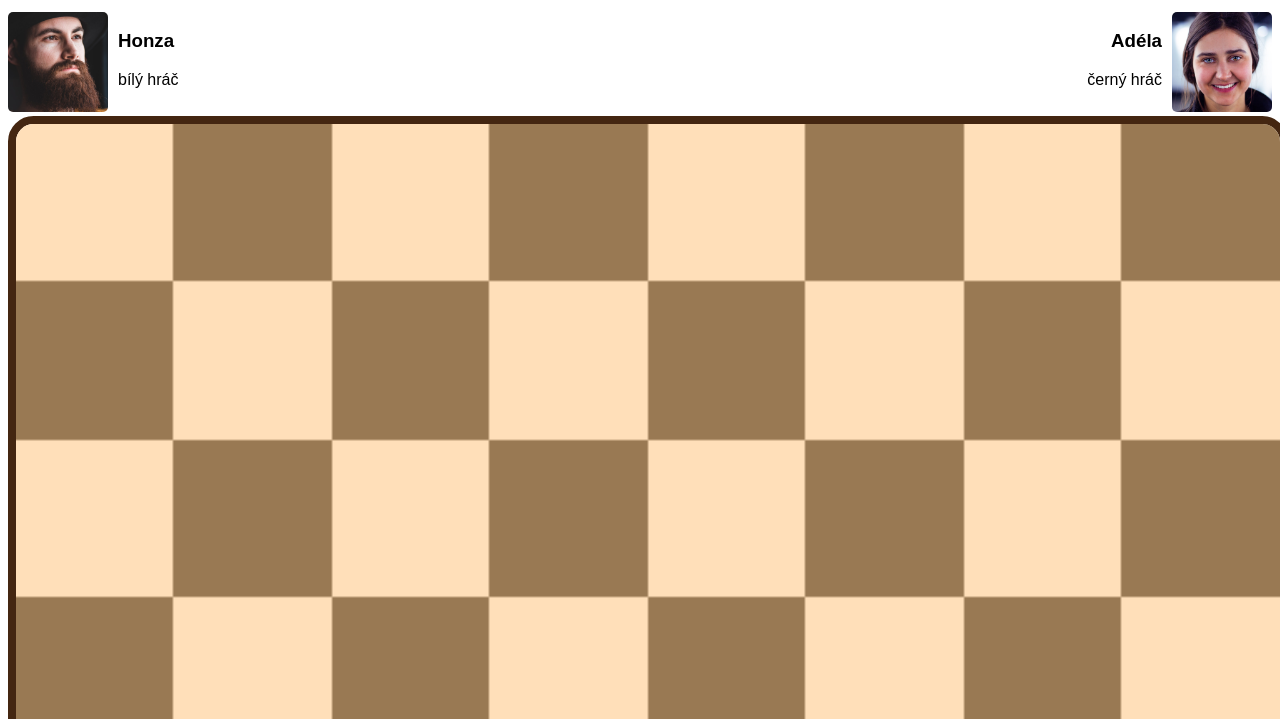
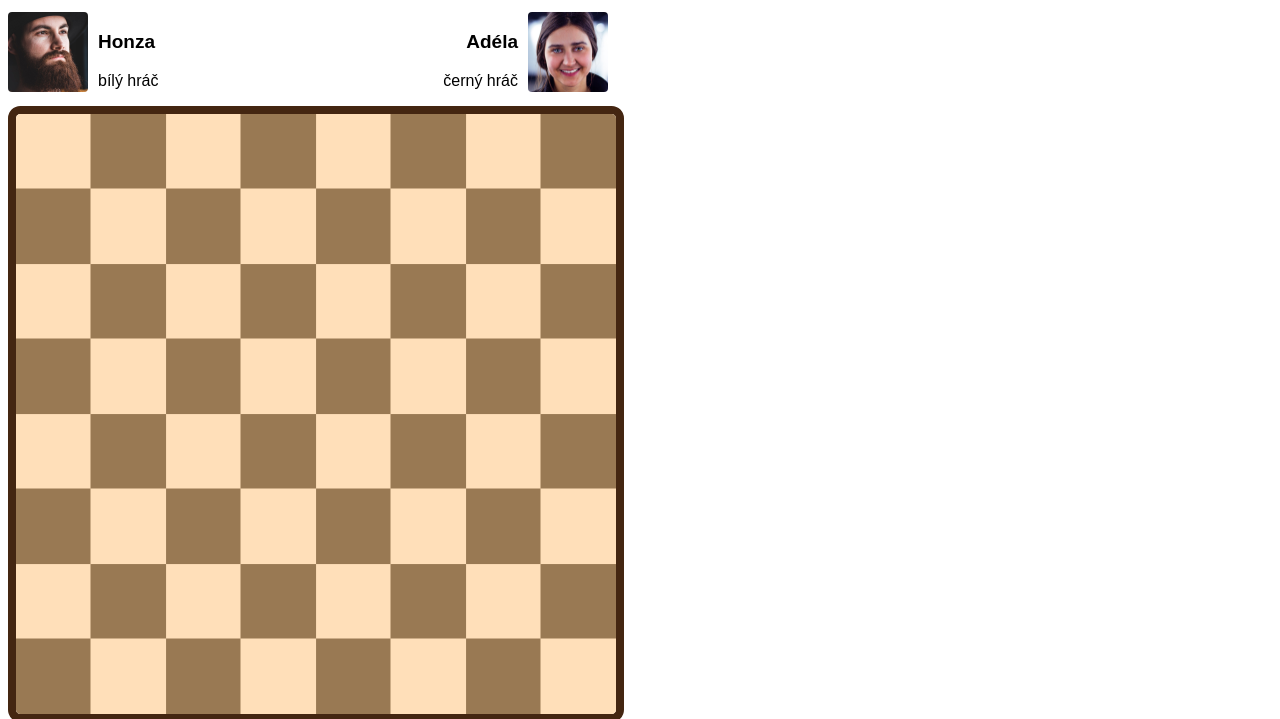
Before and after one commit to RadMulla/sachy-RadMulla, a plain HTML site: page index.html in a window 1280 px wide. Shown: the part 87-806 px from the top of the page. Drawn offline with Linux system fonts and the light colour scheme.

Commit message:
hraci-hotovo

```diff
--- a/style.css
+++ b/style.css
@@ -1,36 +1,50 @@
 body {
     font-family: sans-serif;
+    max-width: 600px;
 
 }
 
 h1 {
     text-align: center;
     font-size: 40px;
+    font-weight: bold;
 }
 
+h3 {
+    font-size: 19px;
+    font-weight: bold;
+}
 
+p {
+    font-size: 16px;
+}
 
 .hraci {
     display: flex;
+    justify-content: space-between;
+}
 
-    justify-content: space-between;
+.hrac-1 {
+    display: flex;
+    flex-wrap: wrap;
+}
 
-
+.hrac-2 {
+    display: flex;
+    flex-wrap: wrap-reverse;
 }
 
 .obrazek-Honza img {
     aspect-ratio: 1 / 1;
     border-radius: 5%;
-    width: 100px;
+    width: 80px;
     object-fit: cover;
     object-position: center;
     margin: 0 10px 0 0;
 }
 
 .Honza {
-
     text-align: left;
-
 }
 
 .Adela {
@@ -40,7 +54,7 @@ h1 {
 .obrazek-Adela img {
     aspect-ratio: 1 / 1;
     border-radius: 5%;
-    width: 100px;
+    width: 80px;
     object-fit: cover;
     object-position: center;
     margin: 0 0 0 10px;
@@ -85,13 +99,3 @@ button {
 
 
 }
-
-.hrac-1 {
-    display: flex;
-    flex-wrap: wrap;
-}
-
-.hrac-2 {
-    display: flex;
-    flex-wrap: wrap-reverse;
-}
```
